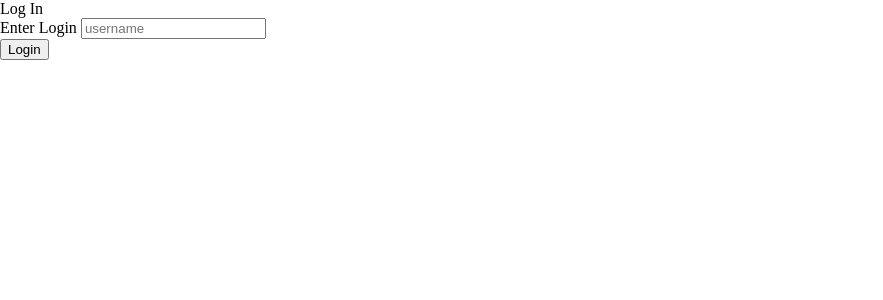
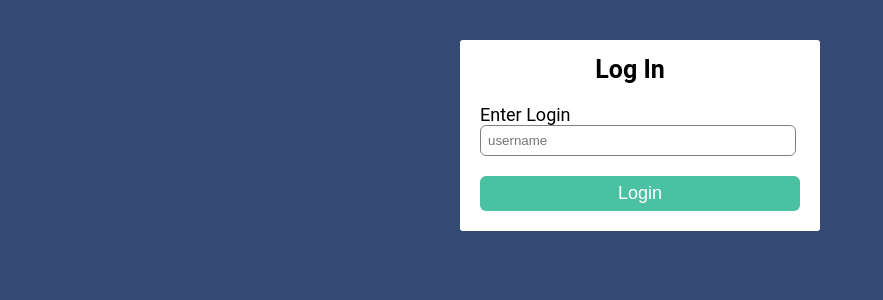
Before and after one commit to jameswong2003/FinChecker, a Flask app: page / in a window 1280 px wide. Shown: the top 300 px of the page, without its empty margins (0-883 px from the left). Run offline with Flask 2, Linux system fonts and the light colour scheme.

Commit message:
added styling to index and home page

```diff
--- a/static/main.css
+++ b/static/main.css
@@ -1,4 +1,54 @@
 body {
     padding: 0;
     margin: 0;
+    background-color: #344a72;
+    font-family: 'Roboto', sans-serif;
 }
+
+.content {
+    width: 360px;
+    height: 125%;
+    margin: 40px auto auto auto;
+    margin-top: 40px;
+    background-color: white;
+    border-radius: 3px;
+}
+
+.form-title {
+    text-align: center;
+    padding-top: 15px;
+    font-size: 25px;
+    font-weight: bolder;
+}
+
+.content-form {
+    width: 300px;
+    margin-left: 20px;
+}
+
+form label{
+    display: flex;
+    text-align: center;
+    margin-top: 20px;
+    font-size: 18px;
+}
+
+form input {
+    width: 100%;
+    padding: 7px;
+    border: none;
+    border: 1px solid gray;
+    border-radius: 6px;
+    outline: none;
+}
+
+.login-button {
+    width: 320px;
+    height: 35px;
+    margin-top: 20px;
+    margin-bottom: 20px;
+    border: none;
+    background-color: #49c1a2;
+    color: white;
+    font-size: 18px;
+}
--- a/templates/index.html
+++ b/templates/index.html
@@ -5,15 +5,13 @@
 {% endblock %}
 
 {%block body %}
-<div class="login-page">
-    <form action="/" class="login-form" method="POST">
-        <div class="login_text">Log In</div>
+<div class="content">
+    <form action="/" class="content-form" method="POST">
+        <div class="form-title">Log In</div>
 
-        <div class="form-item">
-            <label for="username">Enter Login</label>
+            <label class="form-label" for="username">Enter Login</label>
             <input type="text" name="username" id="username" required="required" placeholder="username" autocomplete="off">
-        </div>
-        <input type="submit" class="button" value="Login">
+        <input type="submit" class="login-button" value="Login">
     </form>
 </div>
 {% endblock %}
--- a/templates/timeframe_spending.html
+++ b/templates/timeframe_spending.html
@@ -5,8 +5,8 @@
 {% block body %}
 
 <form method="POST">
-    <input type="text" name="form_month" id="form_month" required="required">
-    <input type="text" name="form_year" id="form_year" required="required">
+    <input type="number" step="1" autocomplete="off" name="form_month" id="form_month" required="required">
+    <input type="number" step="1" autocomplete="off" name="form_year" id="form_year" required="required">
     <br>
     <input type="submit">
 </form>
```
Also changed, not shown: templates/home.html (+5 -9 lines), 1 other file.
